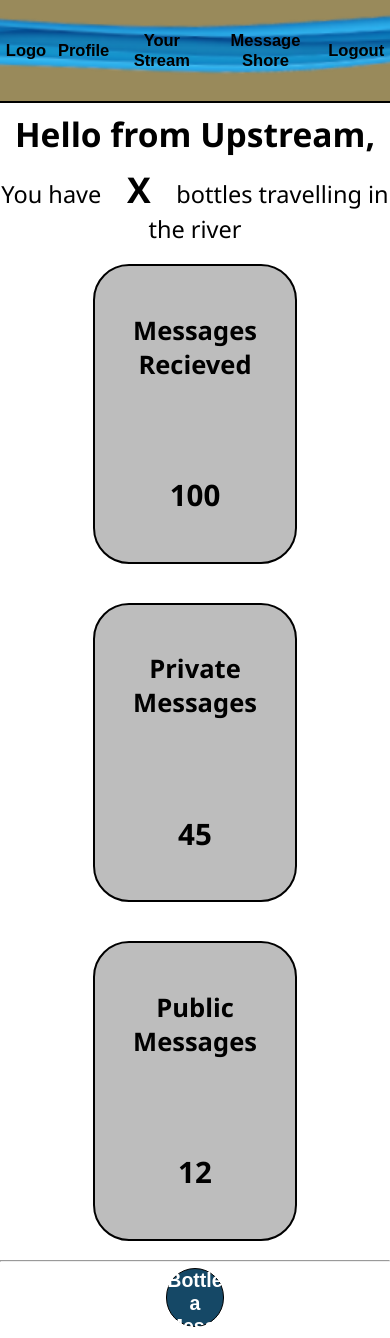
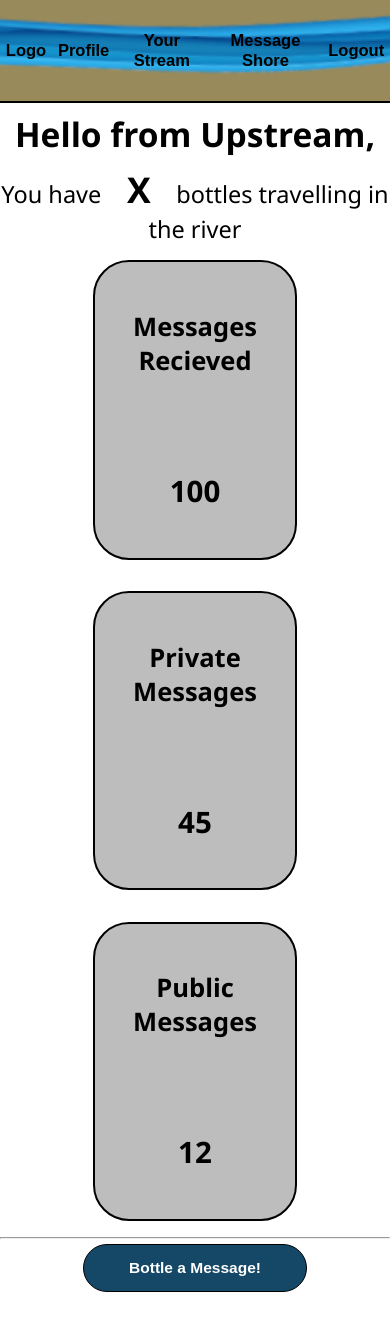
Before and after one commit to DannyHayek/time-capsule-client, a React (Create React App) app: page /profile in a window 390 px wide. After the commit the page ends 1292 px from the top, so only its background shows below. Built offline with nearby package versions, Linux system fonts and the light colour scheme.

Commit message:
Improved layout and styling for bottle a message button

```diff
--- a/src/pages/Profile/Profile.css
+++ b/src/pages/Profile/Profile.css
@@ -17,7 +17,7 @@
 
 .stat-card {
     background-color: #BDBDBD;
-    margin: 5%;
+    margin: 4% 5%;
     border: 2px solid black;
     width: 20%;
     border-radius: 36px;
--- a/src/pages/global.css
+++ b/src/pages/global.css
@@ -90,8 +90,8 @@
 }
 
 .bottle-message-button {
-    width: 15dvw;
-    height: 7dvh;
+    width: 20rem;
+    height: 5rem;
     border-radius: 60px;
     font-size: calc(18px + 0.390625vw);
     margin-top: 1.5%;
@@ -102,4 +102,10 @@
         font-size: calc(15px + 0.390625vw);
         margin: 1.5%;
     }
+
+    .bottle-message-button {
+        width: 14rem;
+        height: 3rem;
+        font-size: calc(14px + 0.390625vw);
+    }
 }
```
